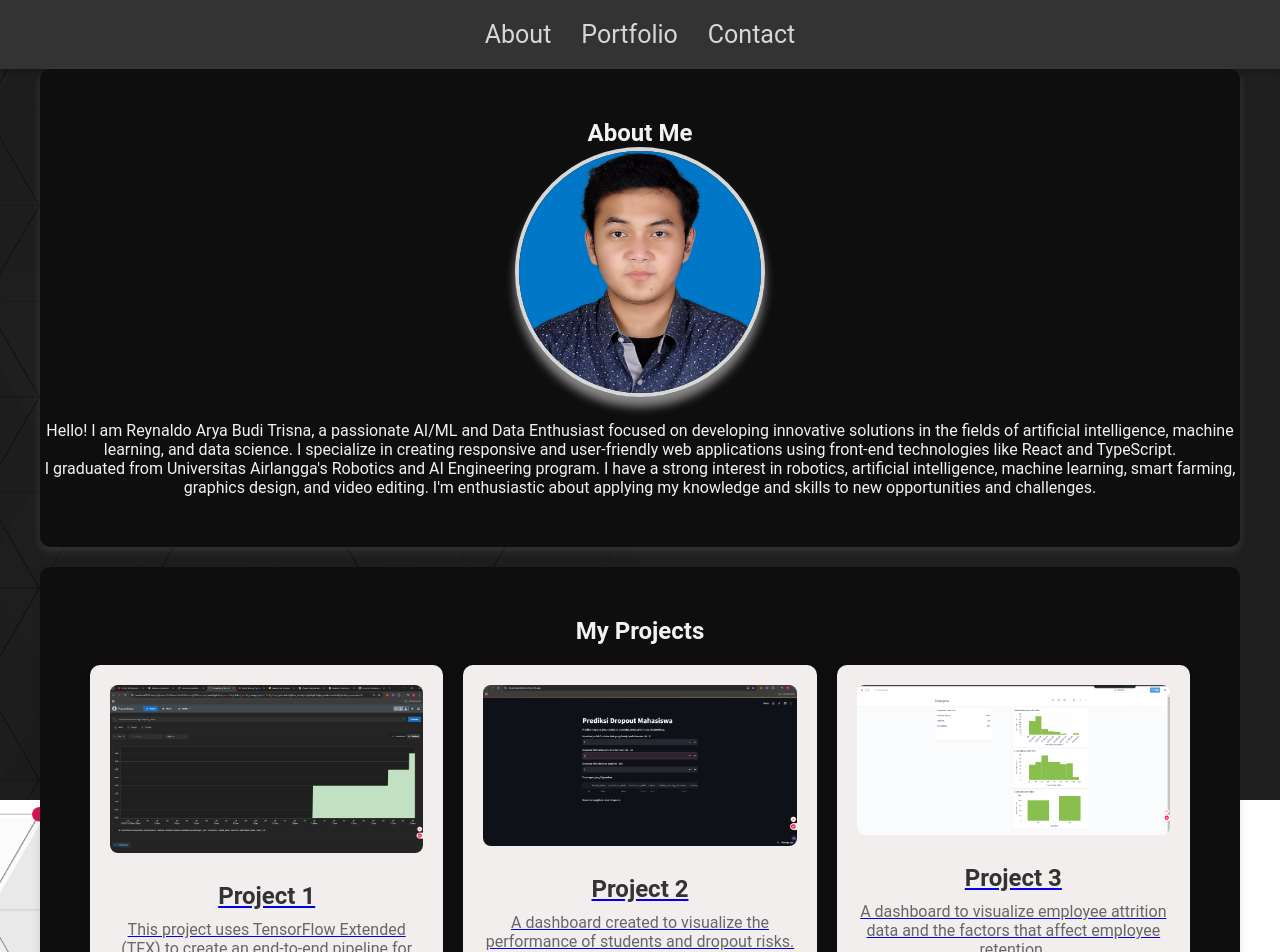
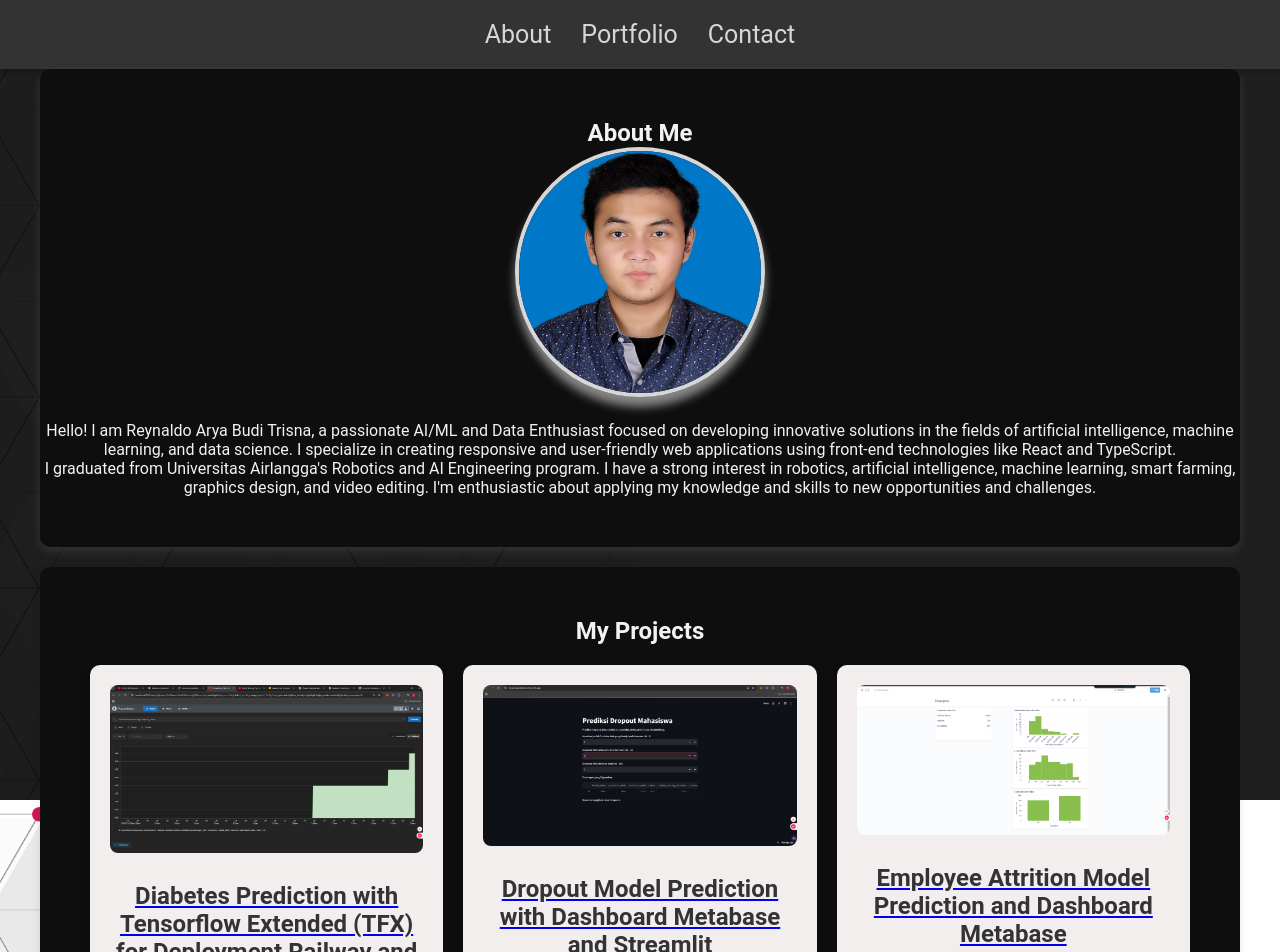
Before and after one commit to Loverzzz/reyportofolio, a React (Vite) app: page / in a window 1280 px wide. Shown: the top 952 px of the page. Built offline with nearby package versions, Linux system fonts and the light colour scheme.

Commit message:
Portfolio.tsx

```diff
--- a/src/components/Portfolio.tsx
+++ b/src/components/Portfolio.tsx
@@ -19,11 +19,13 @@ const Portfolio: React.FC = () => {
             rel="noopener noreferrer"
           >
             <img
-              src={Project1} // Gambar untuk Project 1
+              src={Project1}
               alt="Diabetes Prediction with Tensorflow Extended (TFX) for Deployment Railway and Monitoring with Promotheus"
               className="project-image"
             />
-            <h3 className="text-xl font-semibold mt-4">Project 1</h3>
+            <h3 className="text-xl font-semibold mt-4">
+              Diabetes Prediction with Tensorflow Extended (TFX) for Deployment Railway and Monitoring with Promotheus
+            </h3>
             <p className="text-gray-700">
               This project uses TensorFlow Extended (TFX) to create an
               end-to-end pipeline for predicting diabetes risk based on
@@ -41,11 +43,13 @@ const Portfolio: React.FC = () => {
             rel="noopener noreferrer"
           >
             <img
-              src={Project2} // Gambar untuk Project 2
+              src={Project2}
               alt="Dropout Model Prediction with Dashboard Metabase and Streamlit"
               className="project-image"
             />
-            <h3 className="text-xl font-semibold mt-4">Project 2</h3>
+            <h3 className="text-xl font-semibold mt-4">
+              Dropout Model Prediction with Dashboard Metabase and Streamlit
+            </h3>
             <p className="text-gray-700">
               A dashboard created to visualize the performance of students and
               dropout risks.
@@ -61,11 +65,13 @@ const Portfolio: React.FC = () => {
             rel="noopener noreferrer"
           >
             <img
-              src={Project3} // Gambar untuk Project 3
+              src={Project3}
               alt="Employee Attrition Model Prediction and Dashboard Metabase"
               className="project-image"
             />
-            <h3 className="text-xl font-semibold mt-4">Project 3</h3>
+            <h3 className="text-xl font-semibold mt-4">
+              Employee Attrition Model Prediction and Dashboard Metabase
+            </h3>
             <p className="text-gray-700">
               A dashboard to visualize employee attrition data and the factors
               that affect employee retention.
```
